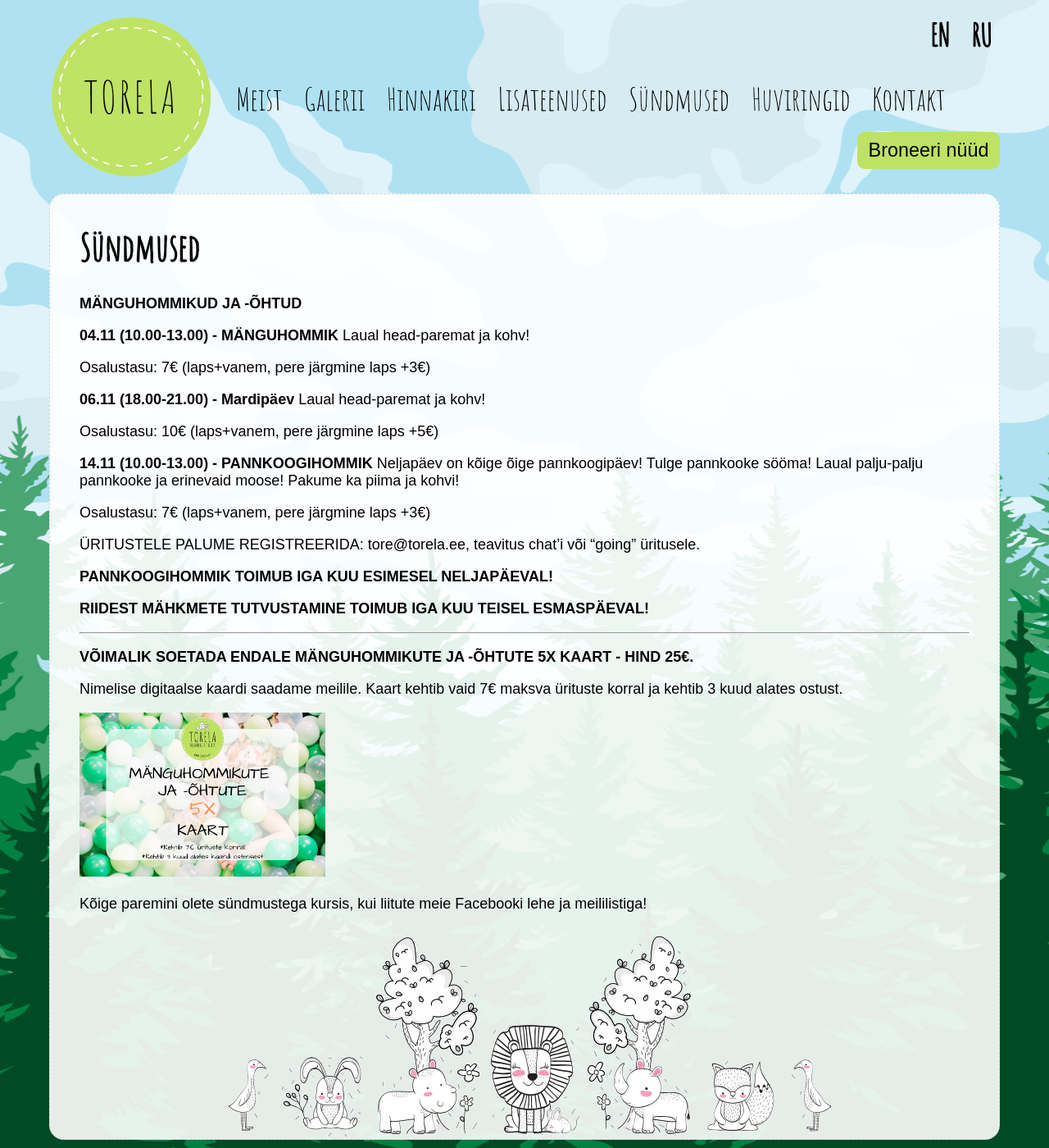
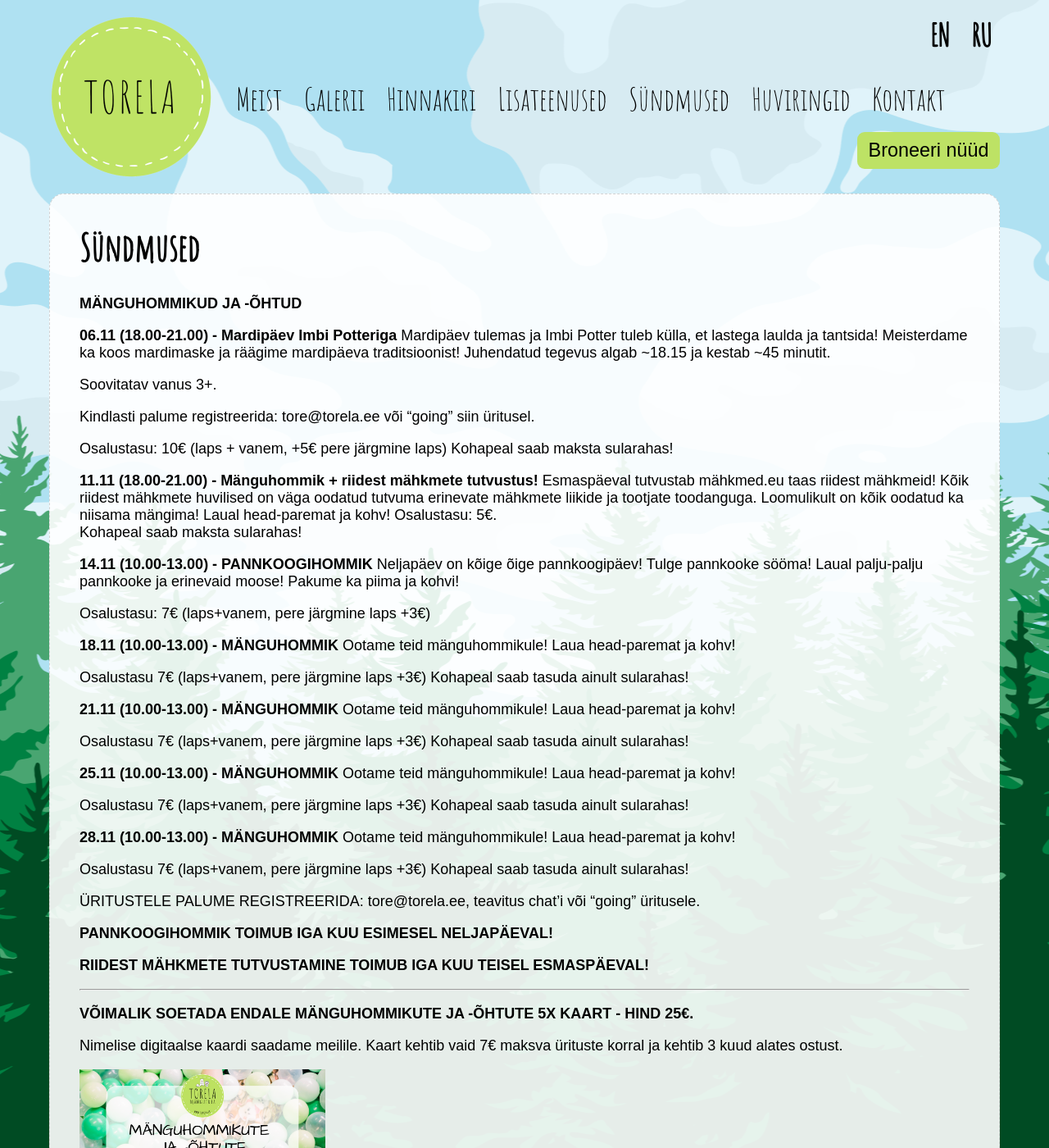
Before and after one commit to mypsik/torela, a Jekyll site: the page built from syndmused/index.md, in a window 1280 px wide and 1400 px high. Shown: the whole window at 82% size. Built offline with Jekyll 4.4.1, drawn with Linux system fonts in a browser that asks for light colours.

Commit message:
Update index.md

```diff
--- a/syndmused/index.md
+++ b/syndmused/index.md
@@ -10,17 +10,22 @@ ru: /ru/events/
 **MÄNGUHOMMIKUD JA -ÕHTUD**
 
 
-**04.11 (10.00-13.00) - MÄNGUHOMMIK**
+**06.11 (18.00-21.00) - Mardipäev Imbi Potteriga**
+Mardipäev tulemas ja Imbi Potter tuleb külla, et lastega laulda ja tantsida! Meisterdame ka koos mardimaske ja räägime mardipäeva traditsioonist! Juhendatud tegevus algab ~18.15 ja kestab ~45 minutit.
+
+Soovitatav vanus 3+.
+
+Kindlasti palume registreerida: tore@torela.ee või "going" siin üritusel.
+
+Osalustasu: 10€ (laps + vanem, +5€ pere järgmine laps)
+Kohapeal saab maksta sularahas!
+
+**11.11 (18.00-21.00) - Mänguhommik + riidest mähkmete tutvustus!**
+Esmaspäeval tutvustab mähkmed.eu taas riidest mähkmeid! Kõik riidest mähkmete huvilised on väga oodatud tutvuma erinevate mähkmete liikide ja tootjate toodanguga.
+Loomulikult on kõik oodatud ka niisama mängima!
 Laual head-paremat ja kohv!
-
-Osalustasu: 7€ (laps+vanem, pere järgmine laps +3€)
-
-
-**06.11 (18.00-21.00) - Mardipäev**
-Laual head-paremat ja kohv!
-
-Osalustasu: 10€ (laps+vanem, pere järgmine laps +5€)
-
+Osalustasu: 5€.
+Kohapeal saab maksta sularahas!
 
 **14.11 (10.00-13.00) - PANNKOOGIHOMMIK**
 Neljapäev on kõige õige pannkoogipäev! Tulge pannkooke sööma!
@@ -28,6 +33,38 @@ Laual palju-palju pannkooke ja erinevaid moose!
 Pakume ka piima ja kohvi!
 
 Osalustasu: 7€ (laps+vanem, pere järgmine laps +3€)
+
+
+**18.11 (10.00-13.00) - MÄNGUHOMMIK**
+Ootame teid mänguhommikule! Laua head-paremat ja kohv!
+
+Osalustasu 7€ (laps+vanem, pere järgmine laps +3€)
+Kohapeal saab tasuda ainult sularahas!
+
+
+**21.11 (10.00-13.00) - MÄNGUHOMMIK**
+Ootame teid mänguhommikule! Laua head-paremat ja kohv!
+
+Osalustasu 7€ (laps+vanem, pere järgmine laps +3€)
+Kohapeal saab tasuda ainult sularahas!
+
+
+**25.11 (10.00-13.00) - MÄNGUHOMMIK**
+Ootame teid mänguhommikule! Laua head-paremat ja kohv!
+
+Osalustasu 7€ (laps+vanem, pere järgmine laps +3€)
+Kohapeal saab tasuda ainult sularahas!
+
+
+**28.11 (10.00-13.00) - MÄNGUHOMMIK**
+Ootame teid mänguhommikule! Laua head-paremat ja kohv!
+
+Osalustasu 7€ (laps+vanem, pere järgmine laps +3€)
+Kohapeal saab tasuda ainult sularahas!
+
+
+
+
 
 ÜRITUSTELE PALUME REGISTREERIDA: tore@torela.ee, teavitus chat'i või "going" üritusele.
 
```
